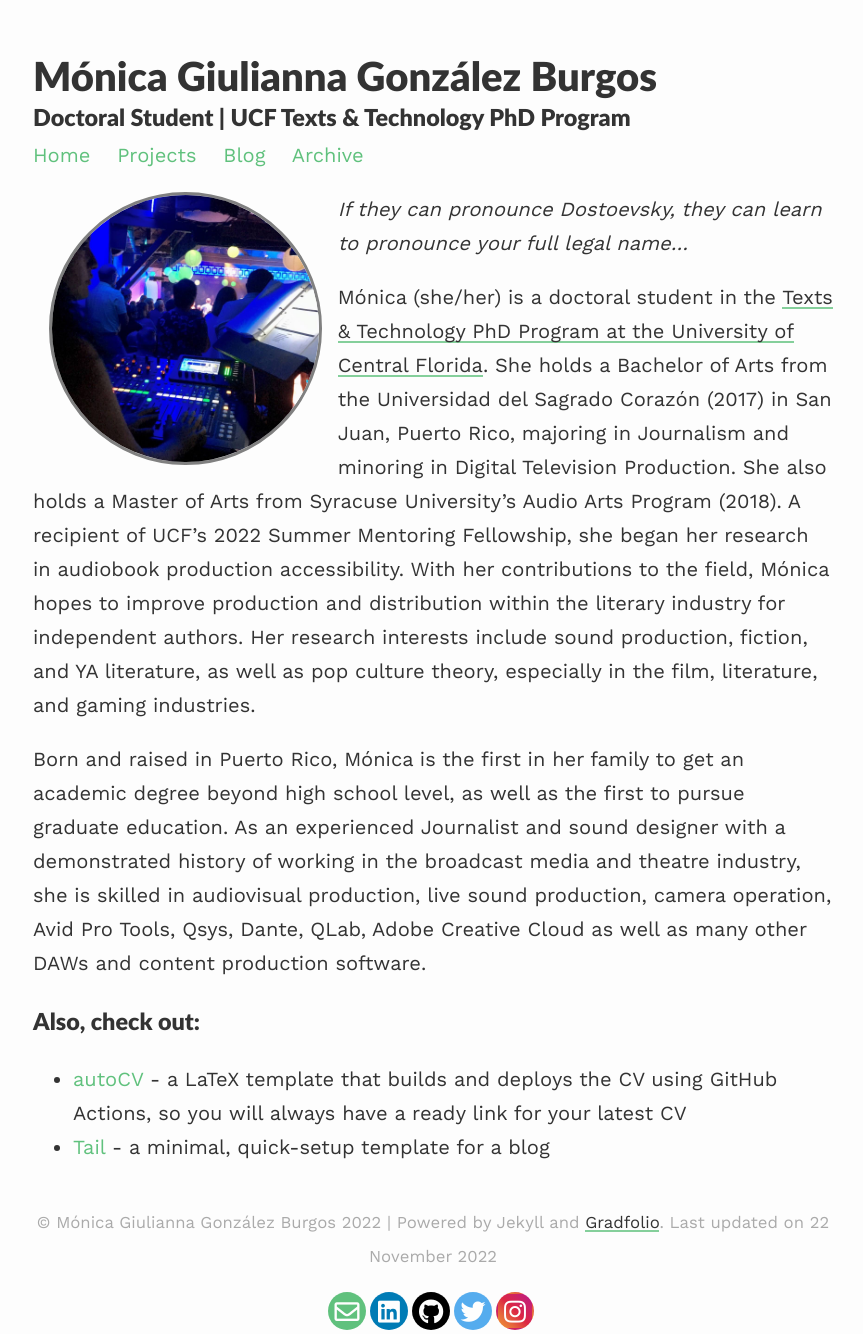
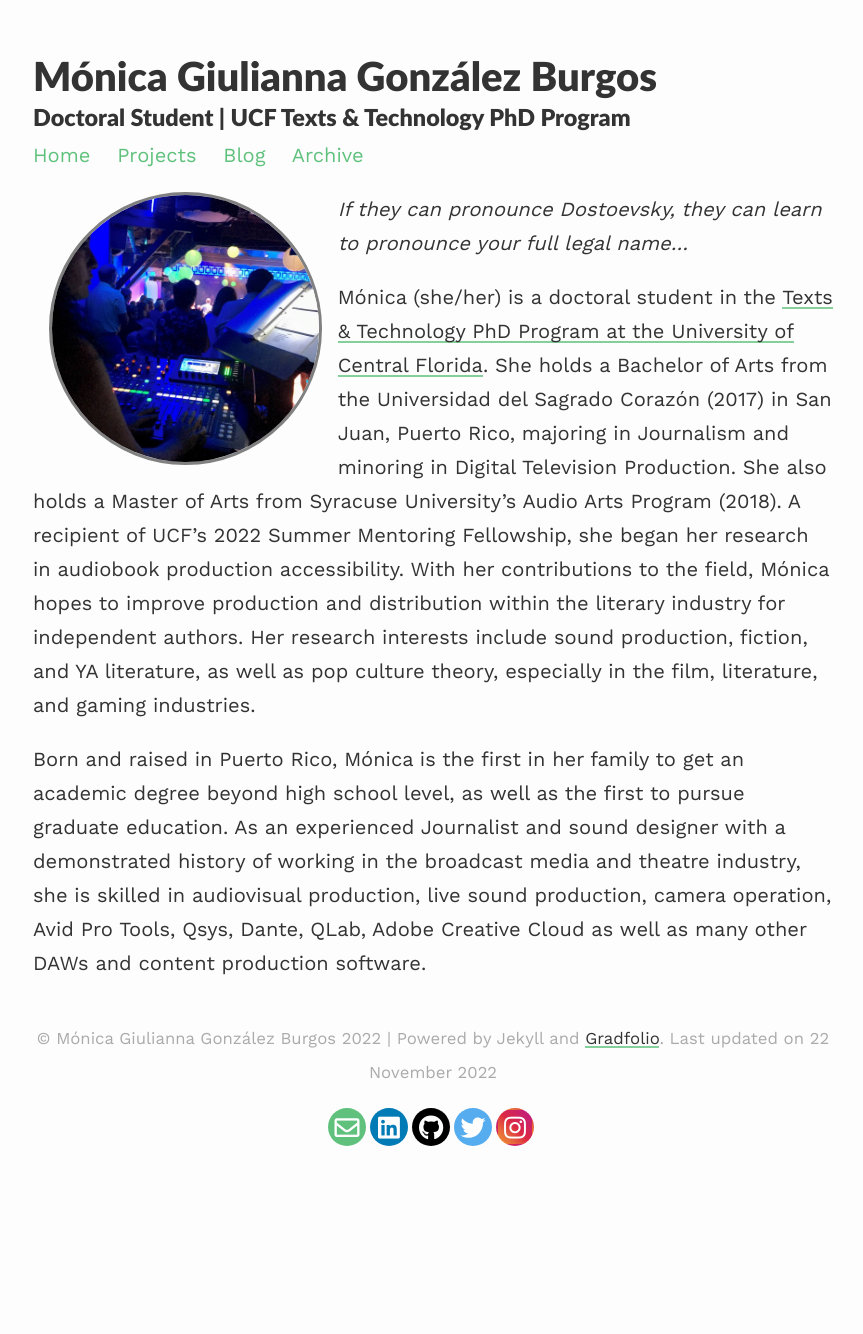
Before and after one commit to mgonzalezburgos/MGBurgos, a Jekyll site: the page built from index.md, in a window 1280 px wide. Shown: the whole page, without its empty margins (207-1070 px from the left). Built offline with Jekyll 4.4.1, drawn with Linux system fonts in a browser that asks for light colours; nearby versions of some CDN libraries; after the commit the page ends 1150 px from its top, so only the background shows below that.

Commit message:
Update index.md

```diff
--- a/index.md
+++ b/index.md
@@ -12,9 +12,3 @@ published: true
 Mónica (she/her) is a doctoral student in the [Texts & Technology PhD Program at the University of Central Florida](https://cah.ucf.edu/textstech/who-we-are/our-students/){:target="_blank"}. She holds a Bachelor of Arts from the Universidad del Sagrado Corazón (2017) in San Juan, Puerto Rico, majoring in Journalism and minoring in Digital Television Production. She also holds a Master of Arts from Syracuse University’s Audio Arts Program (2018). A recipient of UCF’s 2022 Summer Mentoring Fellowship, she began her research in audiobook production accessibility. With her contributions to the field, Mónica hopes to improve production and distribution within the literary industry for independent authors.  Her research interests include sound production, fiction, and YA literature, as well as pop culture theory, especially in the film, literature, and gaming industries.
 
 Born and raised in Puerto Rico, Mónica is the first in her family to get an academic degree beyond high school level, as well as the first to pursue graduate education. As an experienced Journalist and sound designer with a demonstrated history of working in the broadcast media and theatre industry, she is skilled in audiovisual production, live sound production, camera operation, Avid Pro Tools, Qsys, Dante, QLab, Adobe Creative Cloud as well as many other DAWs and content production software.
-
-
-### Also, check out:
-
-- [autoCV](https://github.com/jitinnair1/autocv) - a LaTeX template that builds and deploys the CV using GitHub Actions, so you will always have a ready link for your latest CV
-- [Tail](https://github.com/jitinnair1/tail) - a minimal, quick-setup template for a blog
```
